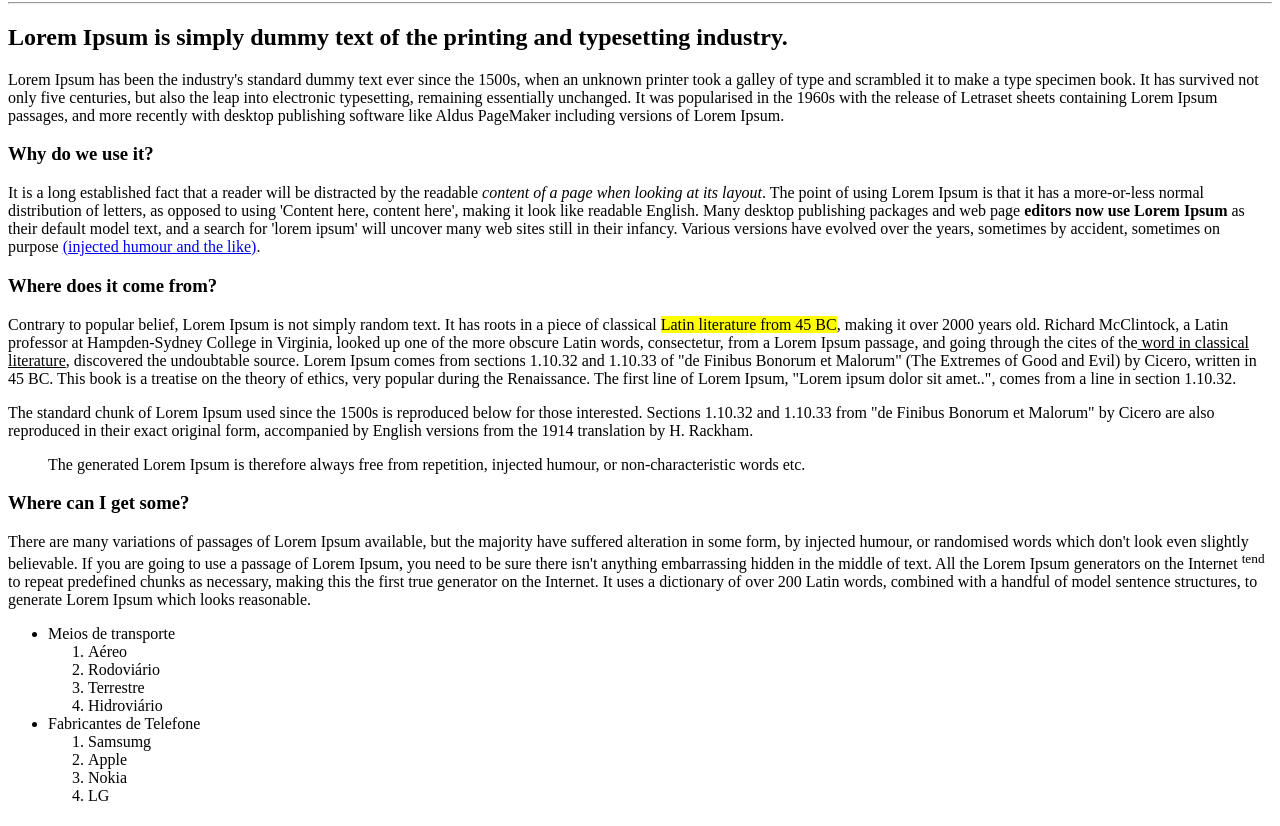
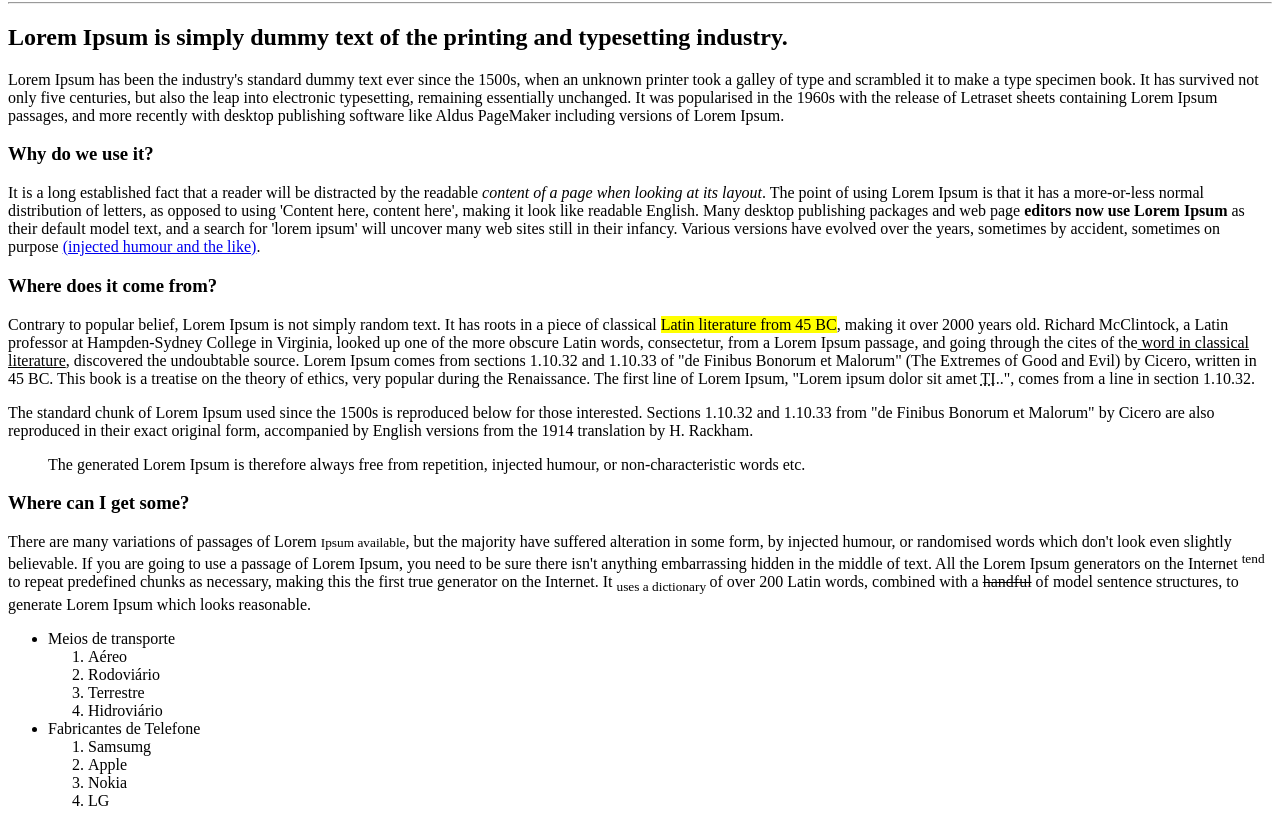
Before and after one commit to thalesacardoso/dio-formacao-html, a plain HTML site: page index.html in a window 1280 px wide. Shown: the part 78-904 px from the top of the page. Drawn offline with Linux system fonts and the light colour scheme.

Commit message:
Atualização do projeto

```diff
--- a/index.html
+++ b/index.html
@@ -17,16 +17,21 @@
         <blockquote> Serve para marcar uma citação
         <mark> Deixa o texto marcado com cor de fundo
         <sup> Deixa o texto sobrescrito
-        <ol> Cria uma lista não ordenada
+        <sub> Deixa o texto subescrito
+        <ol> Cria uma lista ordenada
         <ul> Cria uma lista não ordenada
         <li> Cria os itens da lista, é considerada tag filha de <ol> e <ul>
         <a> Cria links internos ou externos
+
+        <small> deixa o texto um pouco menor que o normal
+        <del> Deixa o texto riscado no meio
+        <abbr title=""> Descreve o significado de uma abreviatura, funciona em conjunto com o atributo Title
+        <font> Essa tag era usada para configurar a cor, o tipo de fonte e o tamanho do texto, mas foi descontinuada no HTML5
 
         Atributos Usados:
         href
         title
         target
-
     -->
 
 
@@ -41,13 +46,13 @@
 
 
     <h3>Where does it come from?</h3>
-    <p>Contrary to popular belief, Lorem Ipsum is not simply random text. It has roots in a piece of classical <mark>Latin literature from 45 BC</mark>, making it over 2000 years old. Richard McClintock, a Latin professor at Hampden-Sydney College in Virginia, looked up one of the more obscure Latin words, consectetur, from a Lorem Ipsum passage, and going through the cites of the<u> word in classical literature</u>, discovered the undoubtable source. Lorem Ipsum comes from sections 1.10.32 and 1.10.33 of "de Finibus Bonorum et Malorum" (The Extremes of Good and Evil) by Cicero, written in 45 BC. This book is a treatise on the theory of ethics, very popular during the Renaissance. The first line of Lorem Ipsum, "Lorem ipsum dolor sit amet..", comes from a line in section 1.10.32.</p>
+    <p>Contrary to popular belief, Lorem Ipsum is not simply random text. It has roots in a piece of classical <mark>Latin literature from 45 BC</mark>, making it over 2000 years old. Richard McClintock, a Latin professor at Hampden-Sydney College in Virginia, looked up one of the more obscure Latin words, consectetur, from a Lorem Ipsum passage, and going through the cites of the<u> word in classical literature</u>, discovered the undoubtable source. Lorem Ipsum comes from sections 1.10.32 and 1.10.33 of "de Finibus Bonorum et Malorum" (The Extremes of Good and Evil) by Cicero, written in 45 BC. This book is a treatise on the theory of ethics, very popular during the Renaissance. The first line of Lorem Ipsum, "Lorem ipsum dolor sit amet <abbr title="Tecnologia da Informação">TI</abbr>..", comes from a line in section 1.10.32.</p>
 
     <p>The standard chunk of Lorem Ipsum used since the 1500s is reproduced below for those interested. Sections 1.10.32 and 1.10.33 from "de Finibus Bonorum et Malorum" by Cicero are also reproduced in their exact original form, accompanied by English versions from the 1914 translation by H. Rackham.
     <blockquote>The generated Lorem Ipsum is therefore always free from repetition, injected humour, or non-characteristic words etc.</blockquote></p>
 
     <h3>Where can I get some?</h3>
-    <p>There are many variations of passages of Lorem Ipsum available, but the majority have suffered alteration in some form, by injected humour, or randomised words which don't look even slightly believable. If you are going to use a passage of Lorem Ipsum, you need to be sure there isn't anything embarrassing hidden in the middle of text. All the Lorem Ipsum generators on the Internet <sup>tend</sup> to repeat predefined chunks as necessary, making this the first true generator on the Internet. It uses a dictionary of over 200 Latin words, combined with a handful of model sentence structures, to generate Lorem Ipsum which looks reasonable. </p>
+    <p>There are many variations of passages of Lorem <small>Ipsum available</small>, but the majority have suffered alteration in some form, by injected humour, or randomised words which don't look even slightly believable. If you are going to use a passage of Lorem Ipsum, you need to be sure there isn't anything embarrassing hidden in the middle of text. All the Lorem Ipsum generators on the Internet <sup>tend</sup> to repeat predefined chunks as necessary, making this the first true generator on the Internet. It <sub>uses a dictionary </sub>of over 200 Latin words, combined with a <del>handful</del> of model sentence structures, to generate Lorem Ipsum which looks reasonable. </p>
 
     <!-- O uso de listas ajudam a organizar alguns tipos de informações como menus -->
     <ul>
```
